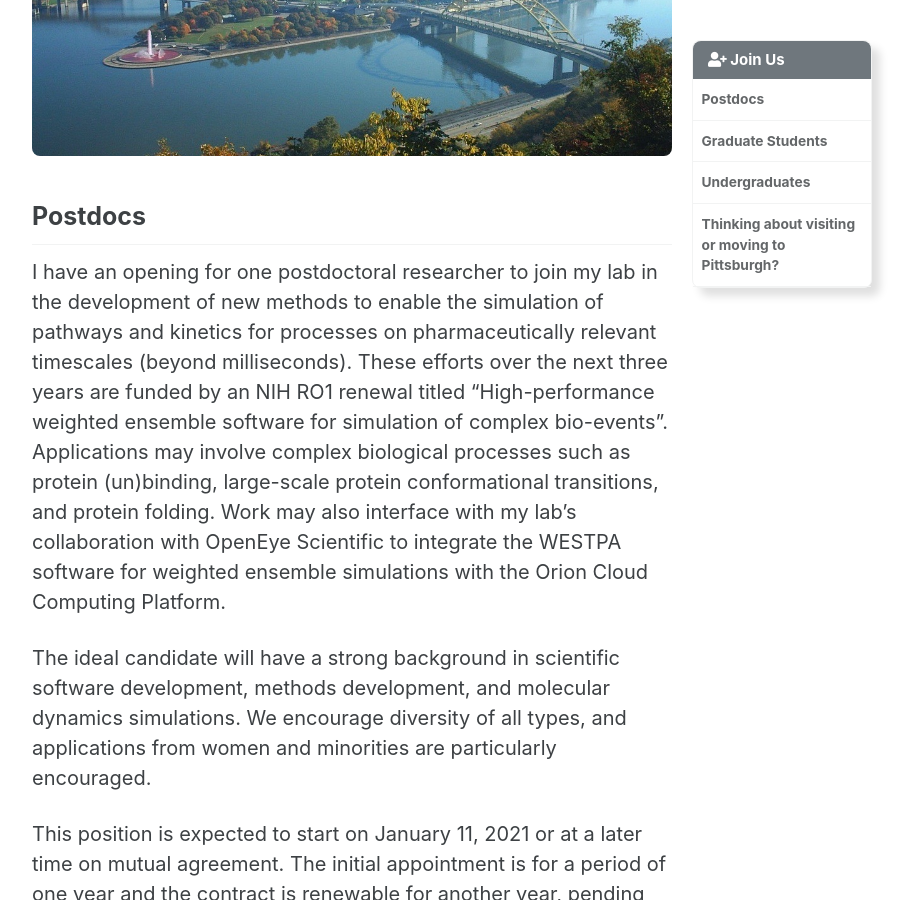
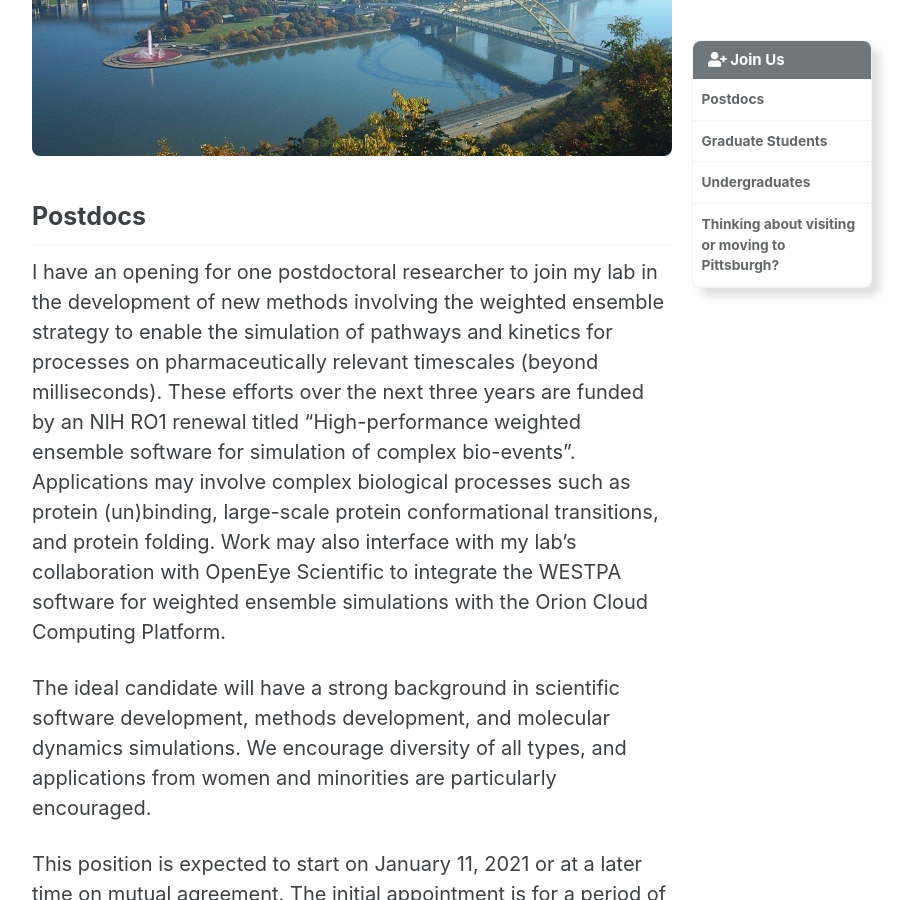
Before and after one commit to darianyang/mm-github-pages-test, a Jekyll site: the page built from _pages/join_us.md, in a window 1280 px wide and 900 px high, scrolled down 285 px. Shown: the whole window, without its empty margins (288-1200 px from the left). Built offline with Jekyll 4.4.1, drawn with Linux system fonts in a browser that asks for light colours; cached includes are drawn as plain includes.

Commit message:
Update join_us.md

```diff
--- a/_pages/join_us.md
+++ b/_pages/join_us.md
@@ -9,7 +9,7 @@
 
 {% include figure image_path="/assets/images/pittsburgh.jpg" alt="Pittsburgh Panorama" %}
 ## Postdocs
-I have an opening for one postdoctoral researcher to join my lab in the development of new methods to enable the simulation of pathways and kinetics for processes on pharmaceutically relevant timescales (beyond milliseconds). These efforts over the next three years are funded by an NIH RO1 renewal titled “High-performance weighted ensemble software for simulation of complex bio-events”. Applications may involve complex biological processes such as protein (un)binding, large-scale protein conformational transitions, and protein folding. Work may also interface with my lab’s collaboration with OpenEye Scientific to integrate the WESTPA software for weighted ensemble simulations with the Orion Cloud Computing Platform.
+I have an opening for one postdoctoral researcher to join my lab in the development of new methods involving the weighted ensemble strategy to enable the simulation of pathways and kinetics for processes on pharmaceutically relevant timescales (beyond milliseconds). These efforts over the next three years are funded by an NIH RO1 renewal titled “High-performance weighted ensemble software for simulation of complex bio-events”. Applications may involve complex biological processes such as protein (un)binding, large-scale protein conformational transitions, and protein folding. Work may also interface with my lab’s collaboration with OpenEye Scientific to integrate the WESTPA software for weighted ensemble simulations with the Orion Cloud Computing Platform.
 
 The ideal candidate will have a strong background in scientific software development, methods development, and molecular dynamics simulations. We encourage diversity of all types, and applications from women and minorities are particularly encouraged.
 
```
